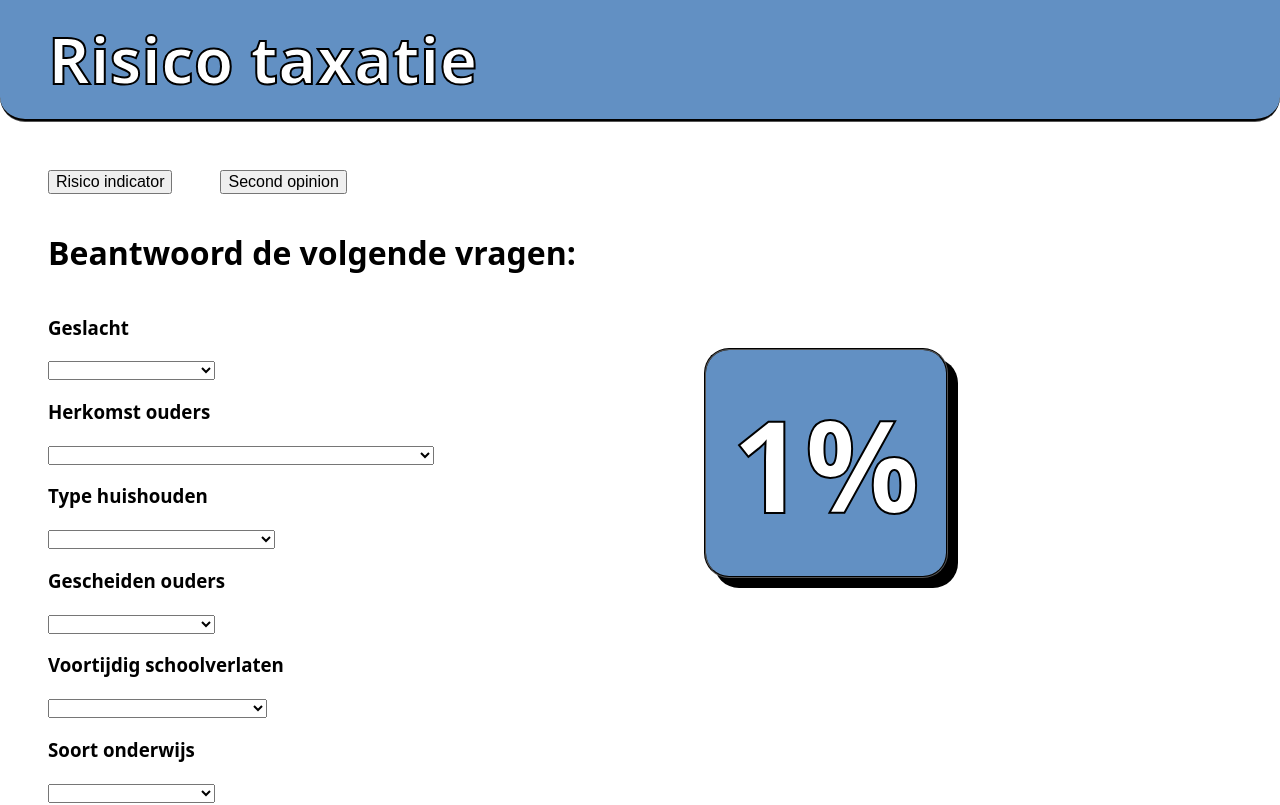
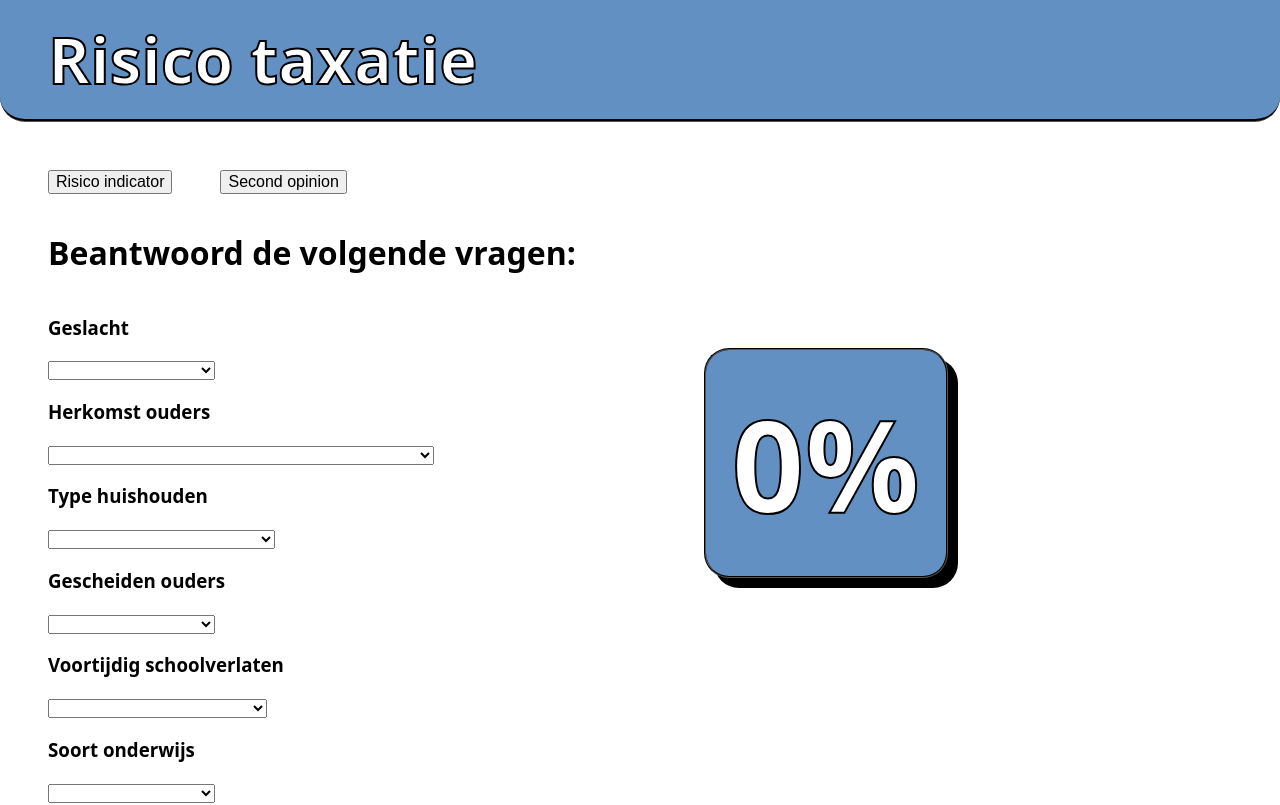
Before and after one commit to joostflick/frontend-applications, a Vue app: page / in a window 1280 px wide. Shown: the top 805 px of the page. Built offline with nearby package versions, Linux system fonts and the light colour scheme.

Commit message:
formule werkt eindelijk

```diff
--- a/src/App.vue
+++ b/src/App.vue
@@ -10,7 +10,7 @@
     <div v-else>
       <app-secondopinion></app-secondopinion>
     </div>
-    <app-percentage v-if="showForm" v-bind:percentage="percentage"></app-percentage>
+    <app-percentage v-if="showForm" v-bind:percentage="answer"></app-percentage>
 </div>
   </div>
 
@@ -26,7 +26,7 @@ export default {
       questions,
       optionsArray: new Array(21),
       showForm: true,
-      answer: Number,
+      answer: 0,
       percentage: 1
     }
   },
@@ -37,7 +37,8 @@ export default {
    this.$data.optionsArray.splice(value[1], 1, value[0])
    // sum of array in the formula credits
    var answer = Number( ( 1 / ( 1 + Math.exp( -1 * ( -8.57219 + (this.$data.optionsArray.reduce((a, b) => a + b, 0)) ) ) ) * 100 ).toFixed( 2 ) )
-   console.log(answer)
+    //change data
+   this.$data.answer = answer
   })
  }
   }
```
